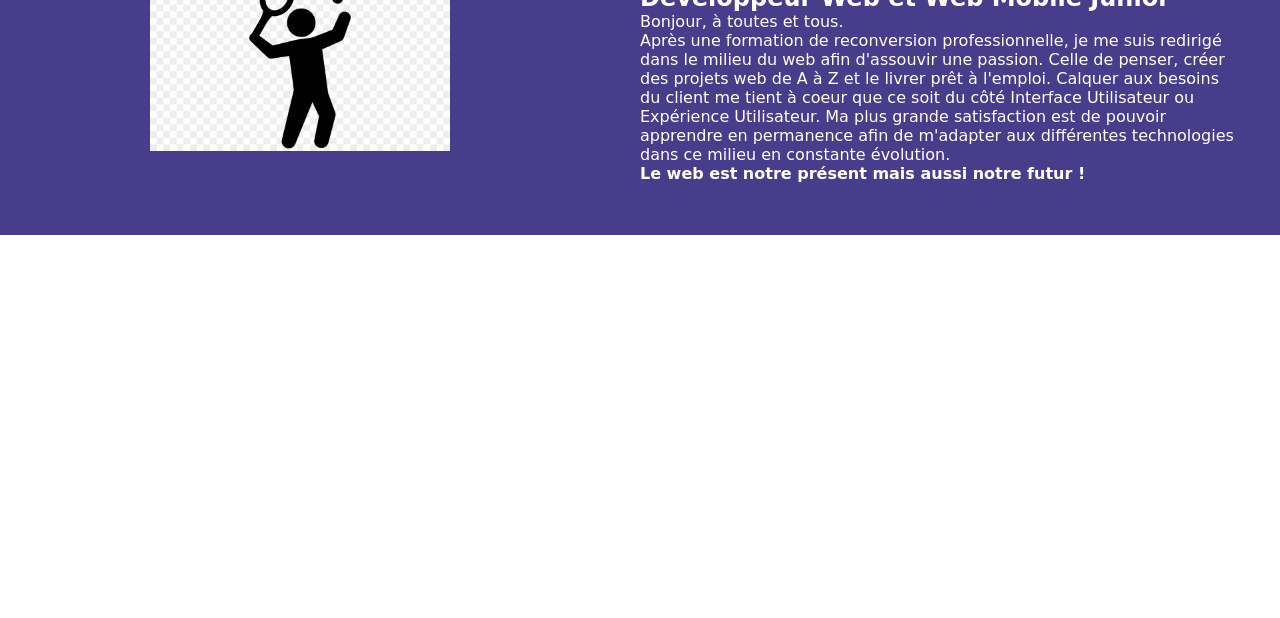
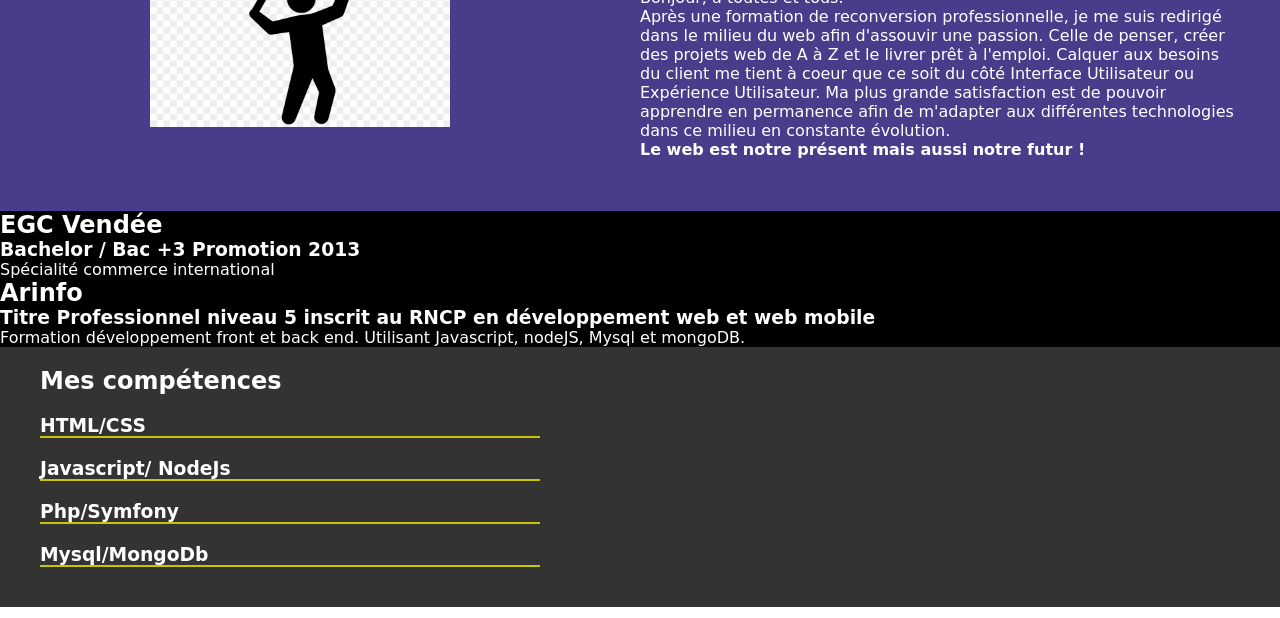
Before and after one commit to Jeyluu/portfolio, a plain HTML site: page index.html in a window 1280 px wide. Shown: the part 182-800 px from the top of the page. Drawn offline with Linux system fonts and the light colour scheme; a web font is replaced by a local one.

Commit message:
Mise en place section Formation et Skills
En cours

```diff
--- a/index.html
+++ b/index.html
@@ -28,7 +28,7 @@
 
         <div id="navbar">
 
-            <div class="tab"><a href="#experiences">Expériences</a></div>
+            <div class="tab"><a href="#formations">Formations</a></div>
             <div class="tab"><a href="#skills">Compétences</a></div>
             <div class="tab"><a href="#project">Projets</a></div>
 
@@ -58,11 +58,49 @@
 
     </section>
 
-    <section id="experiences">
+    <section id="formations">
+
+        <div id="intitule">
+
+            <div id="egc">
+                <h2>EGC Vendée</h2>
+                <h3>Bachelor / Bac +3 Promotion 2013</h3>
+                <p>Spécialité commerce international</p>
+            </div>
+
+            <div id="arinfo">
+                <h2>Arinfo</h2>
+                <h3>Titre Professionnel niveau 5 inscrit au RNCP en développement web et web mobile
+                </h3>
+                <p>Formation développement front et back end. Utilisant Javascript, nodeJS, Mysql et mongoDB.
+                </p>
+            </div>
+
+        </div>
 
     </section>
 
     <section id="skills">
+        <div class="skillContainer">
+            <h1>Mes compétences</h1>
+
+            <li>
+                <h3>HTML/CSS</h3> <span class="bar"><span class="html"></span></span>
+            </li>
+
+            <li>
+                <h3>Javascript/ NodeJs</h3> <span class="bar"><span class="javascript"></span></span>
+            </li>
+
+            <li>
+                <h3>Php/Symfony</h3> <span class="bar"><span class="php"></span></span>
+            </li>
+
+            <li>
+                <h3>Mysql/MongoDb</h3> <span class="bar"><span class="db"></span></span>
+            </li>
+        </div>
+
 
     </section>
 
--- a/ressources/style.css
+++ b/ressources/style.css
@@ -2,6 +2,7 @@
     font-family: 'Expletus Sans', cursive;
     margin: 0;
     padding: 0;
+    list-style-type: none;
     color: #fff;
 }
 
@@ -13,12 +14,11 @@
     justify-content: flex-end;
     text-align: center;
     background-color: rgba(34, 34, 34, 0.842);
-    height: 10vh;
+    height: 7vh;
 }
 
 .tab {
     width: 250px;
-
     background-color: rgba(34, 34, 34, 0);
 }
 
@@ -27,7 +27,7 @@
     color: #fff;
     text-decoration: none;
     font-size: 20px;
-    padding: 25px;
+    padding: 30px;
 
 }
 
@@ -67,3 +67,30 @@
 #ref {
     font-weight: bold;
 }
+
+/* FORMATION SECTION */
+
+#formations{
+    background-color: black;
+}
+
+/* SKILLS SECTION */
+
+#skills{
+    background-color: #333;
+}
+
+.skillContainer{
+    width: 500px;
+    padding: 20px 40px;
+}
+
+.skillContainer li{
+    margin: 20px 0;
+}
+
+.bar{
+    background: #c9c502;
+    display: block;
+    height: 2px;
+}
```
